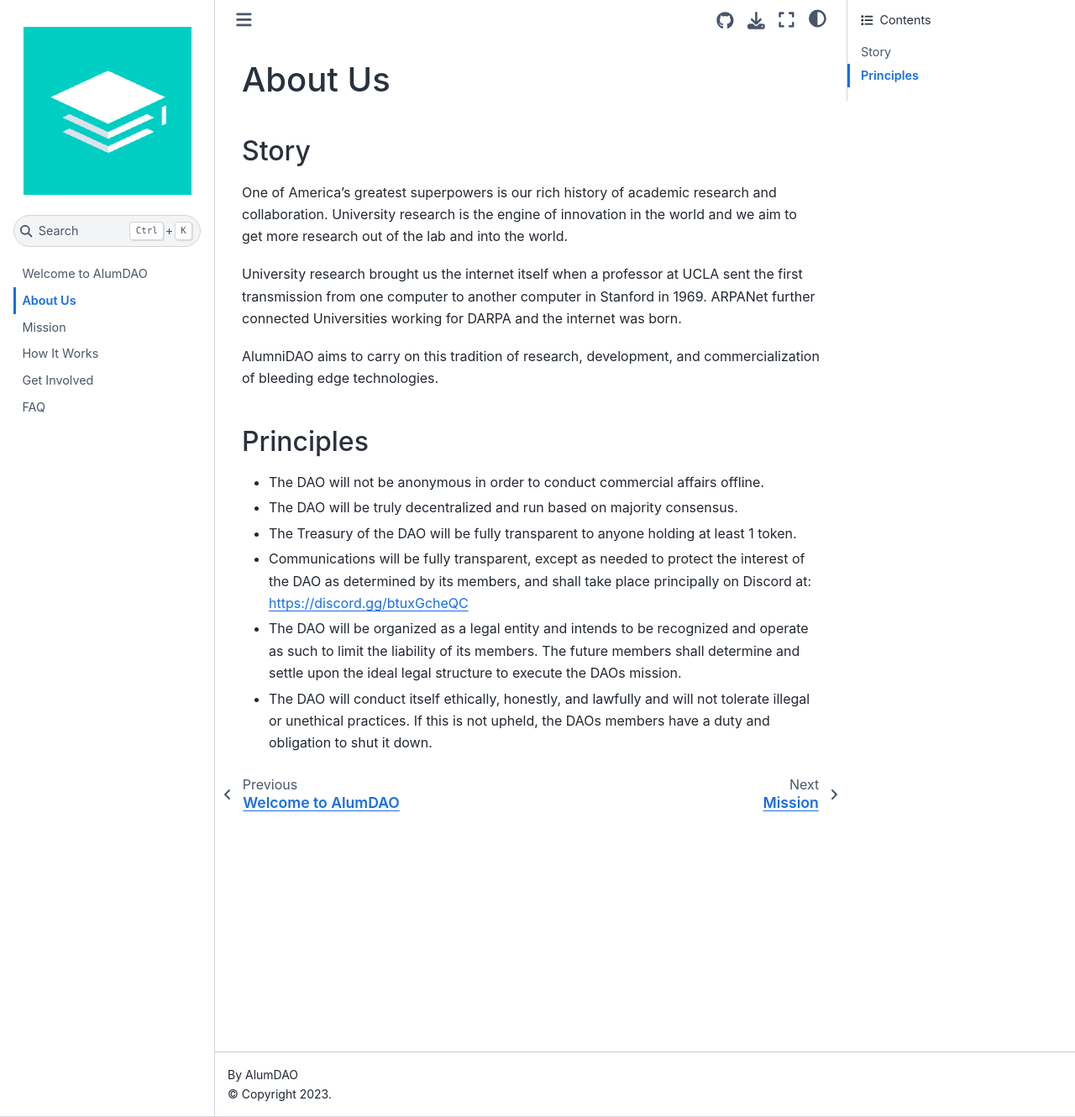
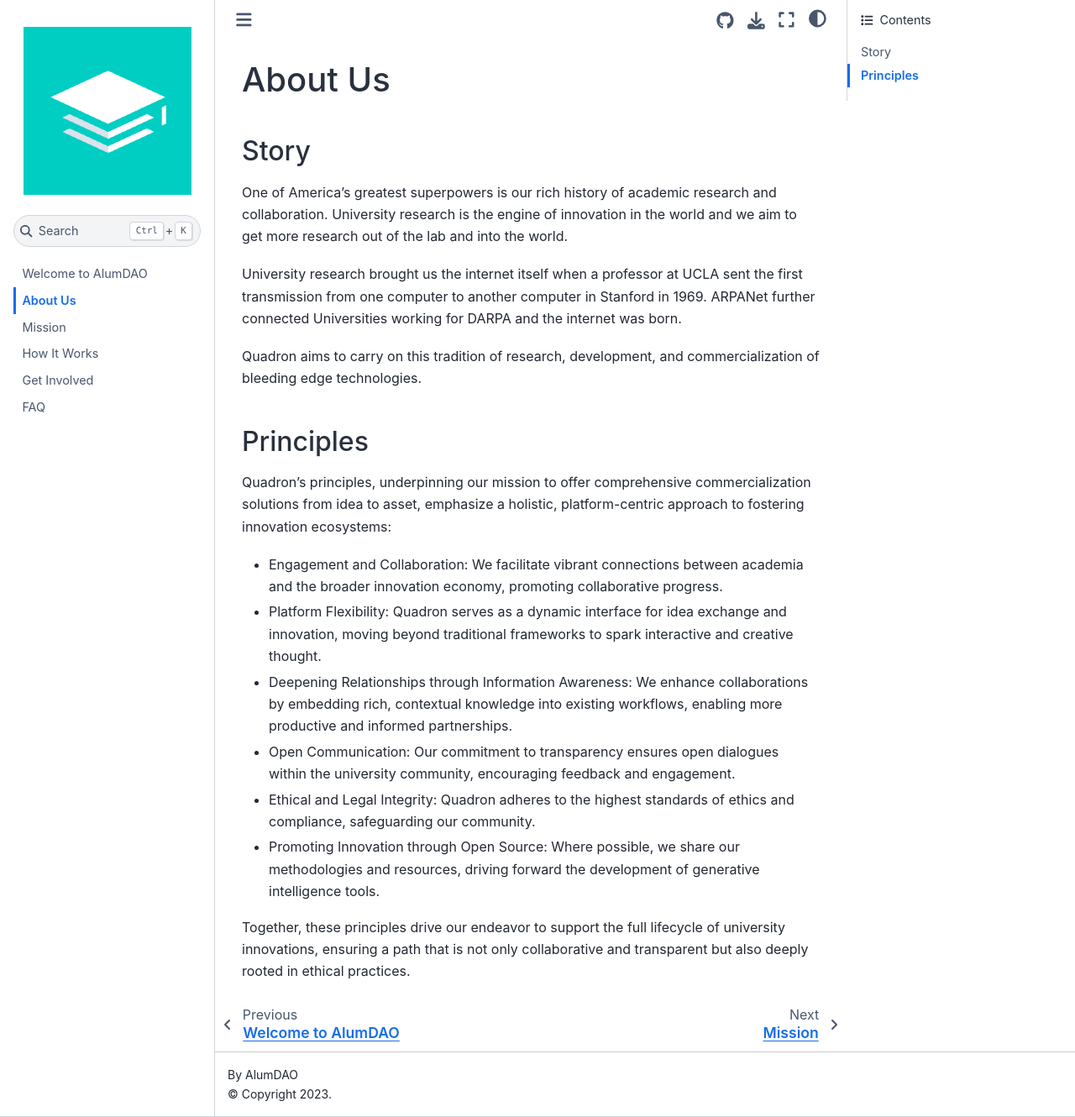
Before and after one commit to danpratl/alumDAO.github.io, a Jupyter Book: the page built from about.md, in a window 1280 px wide and 1330 px high. Shown: the whole window at 84% size. Built offline with Jupyter Book 1.0.4 settings and Sphinx 7.4.7 and the Sphinx Book theme 1.1.4, drawn with Linux system fonts in a browser that asks for light colours.

Commit message:
Update about.md

```diff
--- a/about.md
+++ b/about.md
@@ -7,13 +7,17 @@
 
 University research brought us the internet itself when a professor at UCLA sent the first transmission from one computer to another computer in Stanford in 1969. ARPANet further connected Universities working for DARPA and the internet was born.
 
-AlumniDAO aims to carry on this tradition of research, development, and commercialization of bleeding edge technologies.
+Quadron aims to carry on this tradition of research, development, and commercialization of bleeding edge technologies.
 
 ## Principles
 
-- The DAO will not be anonymous in order to conduct commercial affairs offline.
-- The DAO will be truly decentralized and run based on majority consensus.
-- The Treasury of the DAO will be fully transparent to anyone holding at least 1 token.
-- Communications will be fully transparent, except as needed to protect the interest of the DAO as determined by its members, and shall take place principally on Discord at: https://discord.gg/btuxGcheQC
-- The DAO will be organized as a legal entity and intends to be recognized and operate as such to limit the liability of its members. The future members shall determine and settle upon the ideal legal structure to execute the DAOs mission.
-- The DAO will conduct itself ethically, honestly, and lawfully and will not tolerate illegal or unethical practices. If this is not upheld, the DAOs members have a duty and obligation to shut it down.
+Quadron's principles, underpinning our mission to offer comprehensive commercialization solutions from idea to asset, emphasize a holistic, platform-centric approach to fostering innovation ecosystems:
+
+- Engagement and Collaboration: We facilitate vibrant connections between academia and the broader innovation economy, promoting collaborative progress.
+- Platform Flexibility: Quadron serves as a dynamic interface for idea exchange and innovation, moving beyond traditional frameworks to spark interactive and creative thought.
+- Deepening Relationships through Information Awareness: We enhance collaborations by embedding rich, contextual knowledge into existing workflows, enabling more productive and informed partnerships.
+- Open Communication: Our commitment to transparency ensures open dialogues within the university community, encouraging feedback and engagement.
+- Ethical and Legal Integrity: Quadron adheres to the highest standards of ethics and compliance, safeguarding our community.
+- Promoting Innovation through Open Source: Where possible, we share our methodologies and resources, driving forward the development of generative intelligence tools.
+
+Together, these principles drive our endeavor to support the full lifecycle of university innovations, ensuring a path that is not only collaborative and transparent but also deeply rooted in ethical practices.
```
